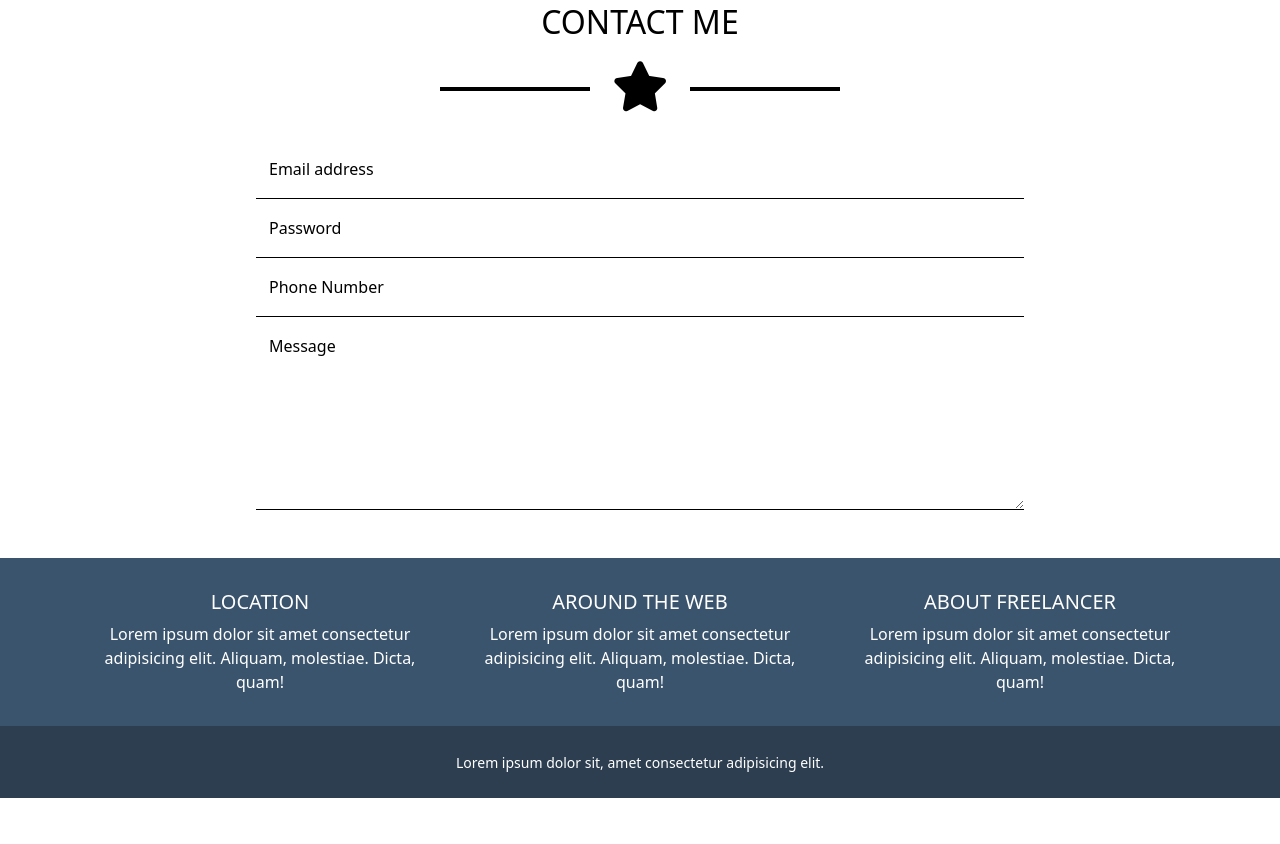
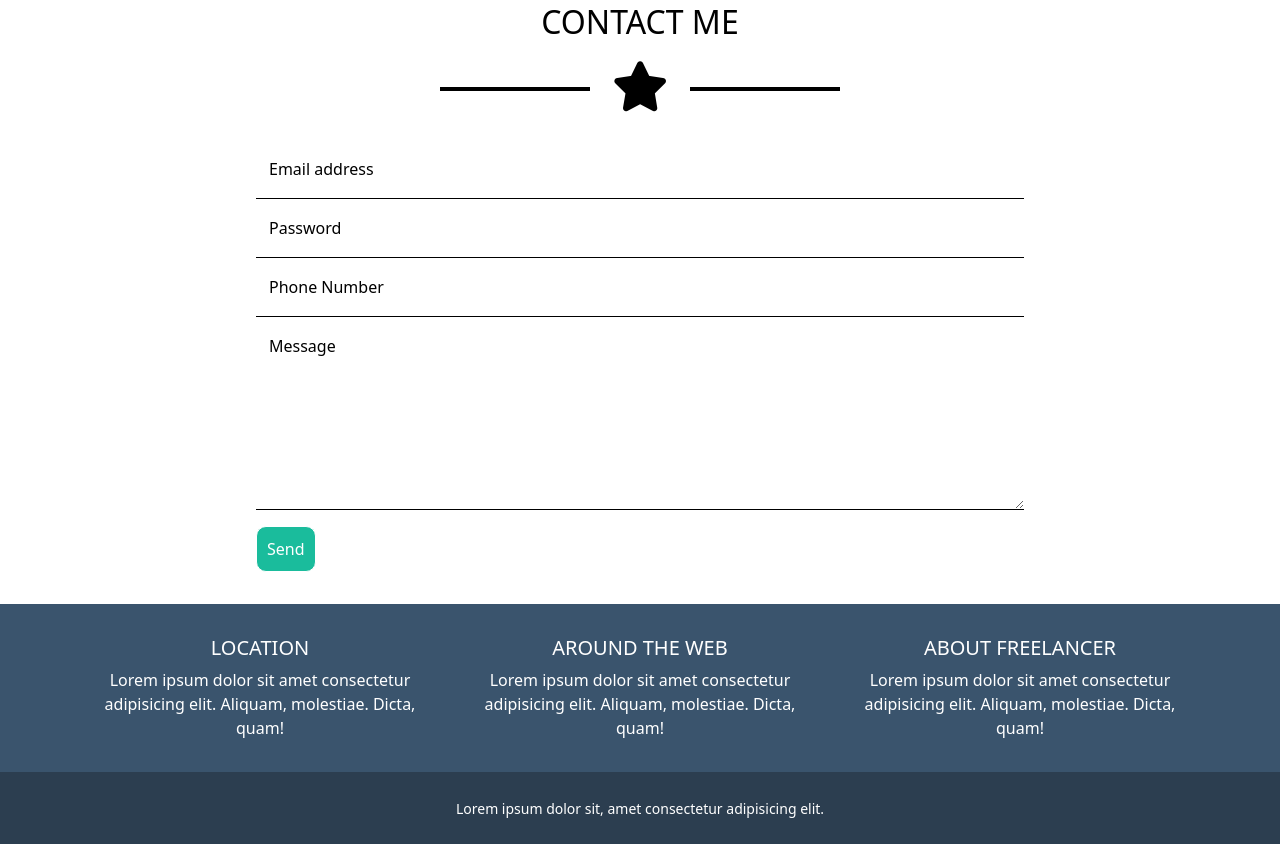
Before and after one commit to PaoloNapoli97/html-css-bootstrap-freelancer, a plain HTML site: page index.html in a window 1280 px wide. Shown: the part 1901-2745 px from the top of the page. Before the commit the page ends 2699 px from the top, so only its background shows below. Drawn offline with nearby package versions, Linux system fonts and the light colour scheme.

Commit message:
Add btn section "contatct me"

```diff
--- a/css/utilities.css
+++ b/css/utilities.css
@@ -52,6 +52,10 @@
     border: 1px solid white;
     background-color: transparent;
     border-radius: 10px;
+}
+
+.ms-btn-green{
+    background-color: var(--ms-primary-color);
 }
 
 /*-----------
--- a/index.html
+++ b/index.html
@@ -129,6 +129,7 @@
                     <textarea class="form-control" id="phone" placeholder="Phone Number" style="border: none; background: transparent; height: 100%;" rows="8"></textarea>
                     <label for="phone">Message</label>
                   </div>
+                    <button class="ms-btn ms-btn-green">Send</button>
             </div>
         </section>
     </main>
```
